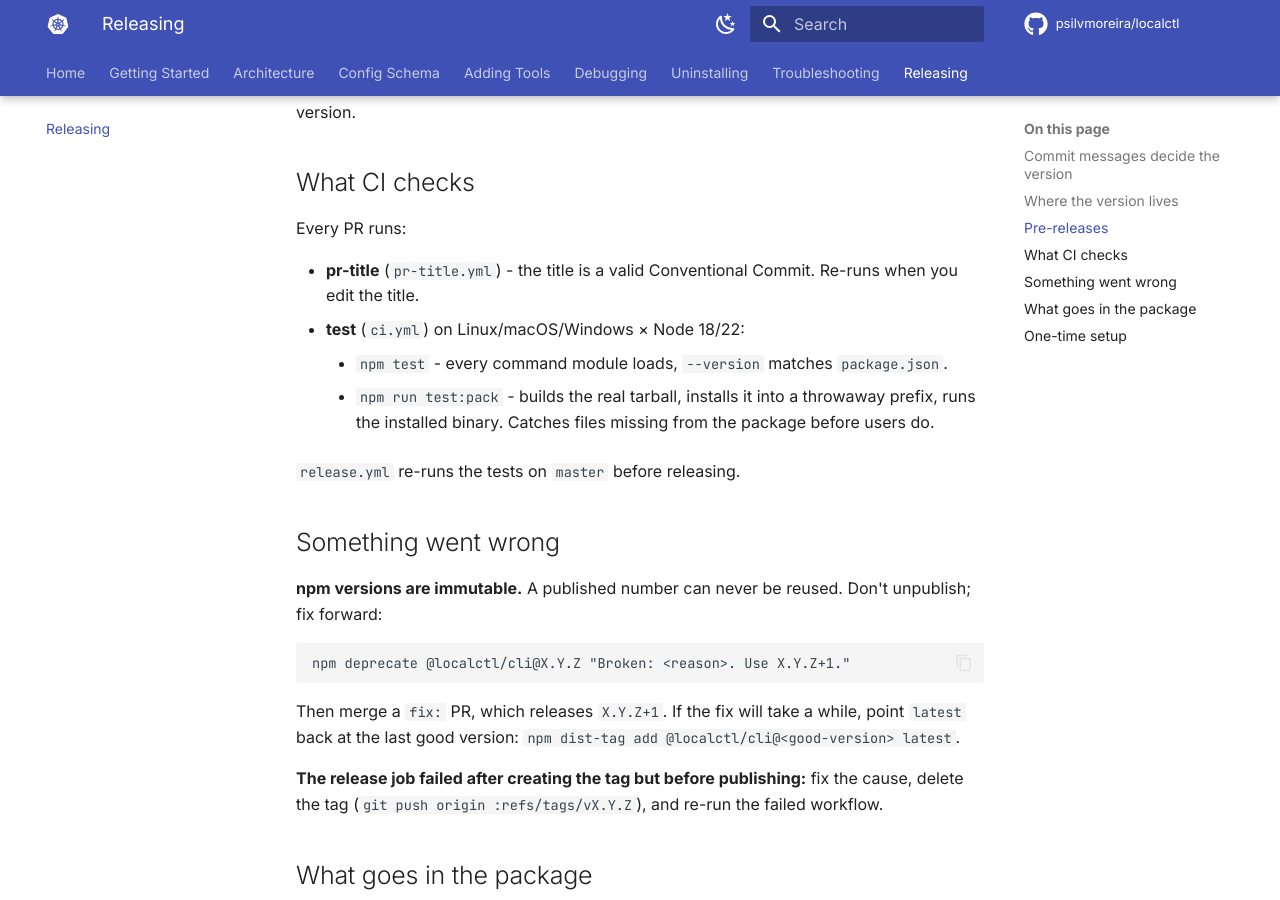
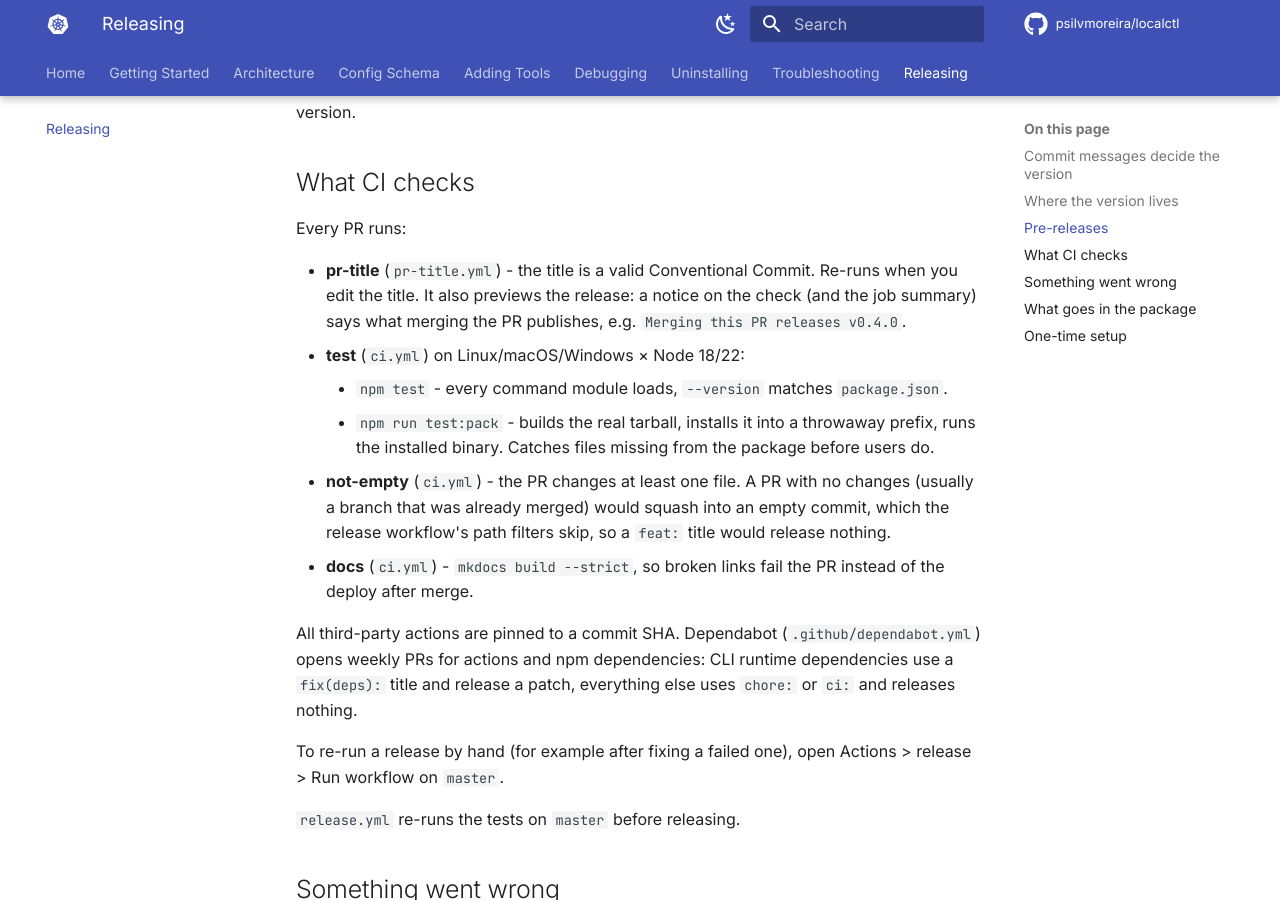
Before and after one commit to psilvmoreira/localctl, an MkDocs documentation site: the page built from docs/releasing.md, in a window 1280 px wide and 900 px high, scrolled down 1182 px. Built offline with MkDocs 1.6.1 and Material for MkDocs 9.7.7, drawn with Linux system fonts in a browser that asks for light colours; comment, search, counter and statistics services are not loaded.

Commit message:
ci: harden pipeline (empty-PR guard, release preview, pinned actions,… (#6)

```diff
--- a/docs/releasing.md
+++ b/docs/releasing.md
@@ -52,11 +52,24 @@ Push or merge to a `beta` branch. Versions look like `0.3.0-beta.1` and are publ
 Every PR runs:
 
 - **pr-title** (`pr-title.yml`) - the title is a valid Conventional Commit. Re-runs when you
-  edit the title.
+  edit the title. It also previews the release: a notice on the check (and the job summary)
+  says what merging the PR publishes, e.g. `Merging this PR releases v0.4.0`.
 - **test** (`ci.yml`) on Linux/macOS/Windows × Node 18/22:
     - `npm test` - every command module loads, `--version` matches `package.json`.
     - `npm run test:pack` - builds the real tarball, installs it into a throwaway prefix, runs the
       installed binary. Catches files missing from the package before users do.
+- **not-empty** (`ci.yml`) - the PR changes at least one file. A PR with no changes (usually a
+  branch that was already merged) would squash into an empty commit, which the release workflow's
+  path filters skip, so a `feat:` title would release nothing.
+- **docs** (`ci.yml`) - `mkdocs build --strict`, so broken links fail the PR instead of the
+  deploy after merge.
+
+All third-party actions are pinned to a commit SHA. Dependabot (`.github/dependabot.yml`) opens
+weekly PRs for actions and npm dependencies: CLI runtime dependencies use a `fix(deps):` title
+and release a patch, everything else uses `chore:` or `ci:` and releases nothing.
+
+To re-run a release by hand (for example after fixing a failed one), open Actions > release >
+Run workflow on `master`.
 
 `release.yml` re-runs the tests on `master` before releasing.
 
```
Also changed, not shown: 5 other files.
